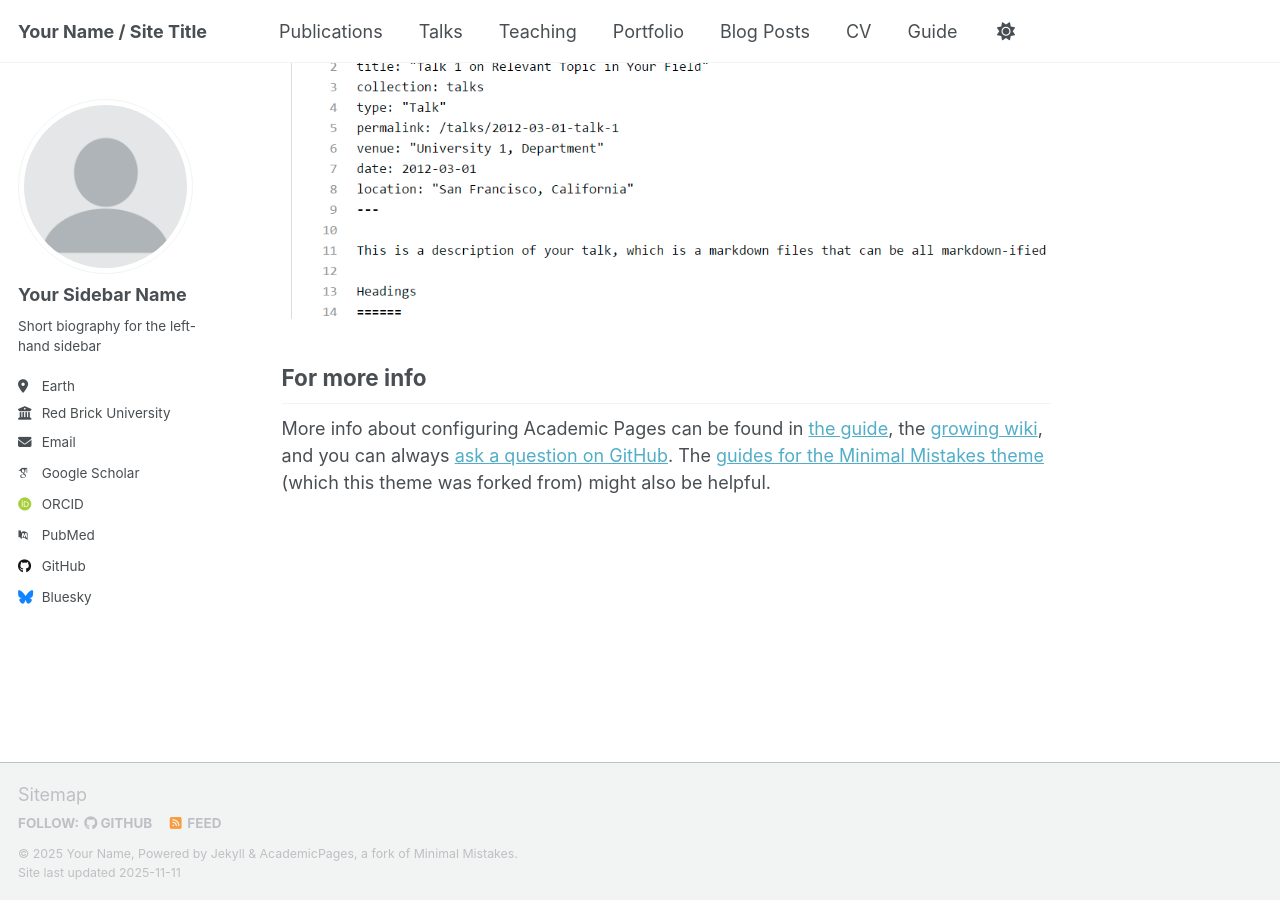
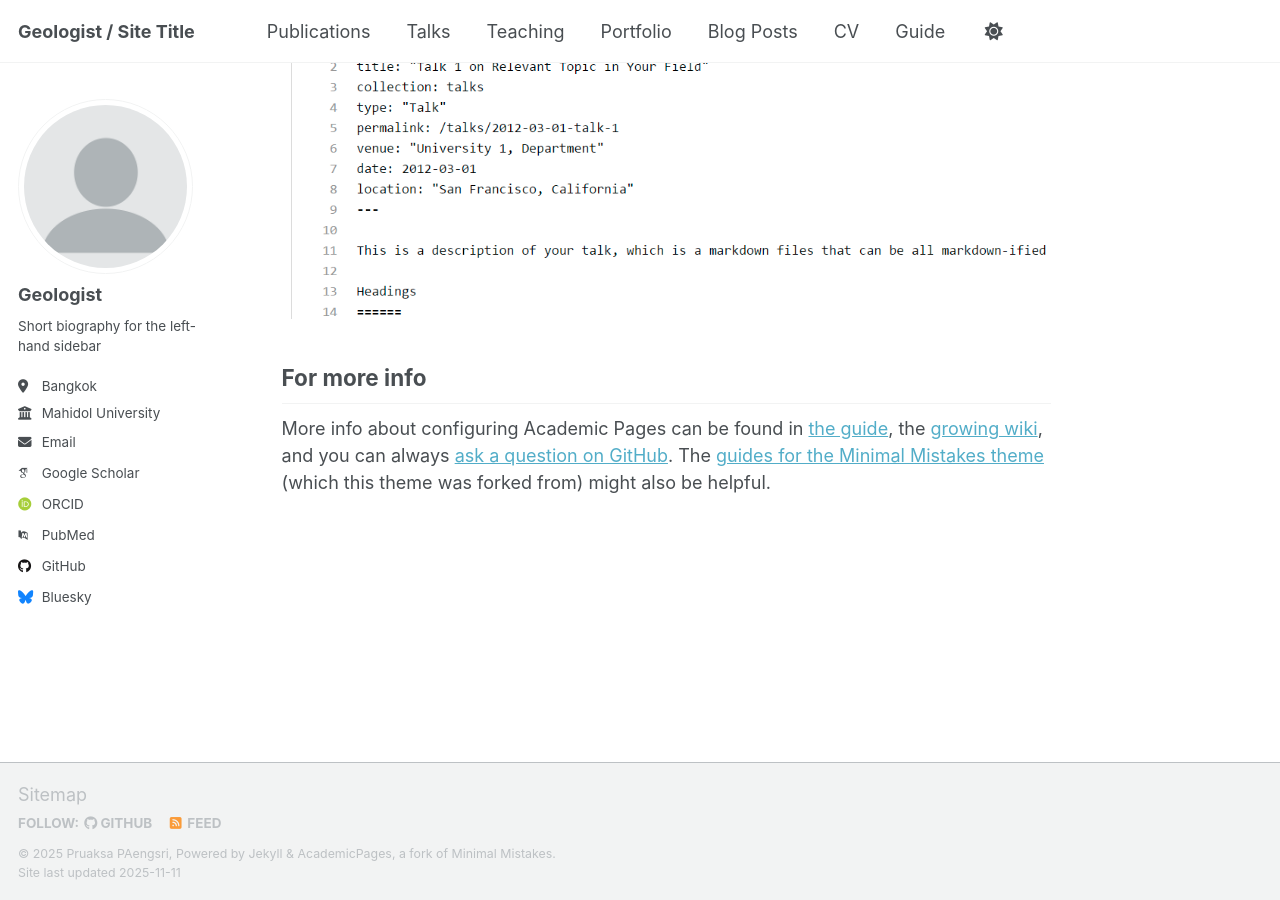
Before and after one commit to Pruaksa-Paengsri/Pruaksa-Paengsri.github.io, a Jekyll site: the page built from _pages/about.md, in a window 1280 px wide and 900 px high, scrolled down 2880 px. Built offline with Jekyll 4.4.1, drawn with Linux system fonts in a browser that asks for light colours; some web fonts are replaced; a script that is not in the unit is left out.

Commit message:
Update _config.yml

```diff
--- a/_config.yml
+++ b/_config.yml
@@ -9,14 +9,14 @@
 # Basic Site Settings
 locale                   : "en-US"
 site_theme               : "default" # Currently available options are "default", "air"
-title                    : "Your Name / Site Title"
+title                    : "Geologist / Site Title"
 title_separator          : "-"
-name                     : &name "Your Name"
-description              : &description "Your Name's academic portfolio"   # Update this with a general description of your site, this is the default if not overridden by a page
+name                     : &name "Pruaksa PAengsri"
+description              : &description "Pruaksa Paengsri academic portfolio"   # Update this with a general description of your site, this is the default if not overridden by a page
 url                      : https://academicpages.github.io # The base hostname & protocol for your site e.g. "https://[your GitHub username].github.io",
                                                            # or if you already have some other page hosted on Github then use "https://[your GitHub username].github.io/[Your Repo Name]"
 baseurl                  : "" # the subpath of your site, e.g. "/blog"
-repository               : "academicpages/academicpages.github.io"
+repository               : "Pruaksa-Paengsri.github.io"
 
 # Site Author - The following control what appear as part of the author content on the side bar.
 #               If a field is blank the icon and link will not appear, otherwise it will be shown.
@@ -24,13 +24,13 @@ repository               : "academicpages/academicpages.github.io"
 author:
   # Biographic information
   avatar           : "profile.png"
-  name             : "Your Sidebar Name"
+  name             : "Geologist"
   pronouns         : # example: "she/her"
   bio              : "Short biography for the left-hand sidebar"
-  location         : "Earth"
-  employer         : "Red Brick University"
+  location         : "Bangkok"
+  employer         : "Mahidol University"
   uri              : # URL
-  email            : "none@example.org"
+  email            : "model39259@gmail.com"
 
   # Academic websites
   academia         : # URL
```
